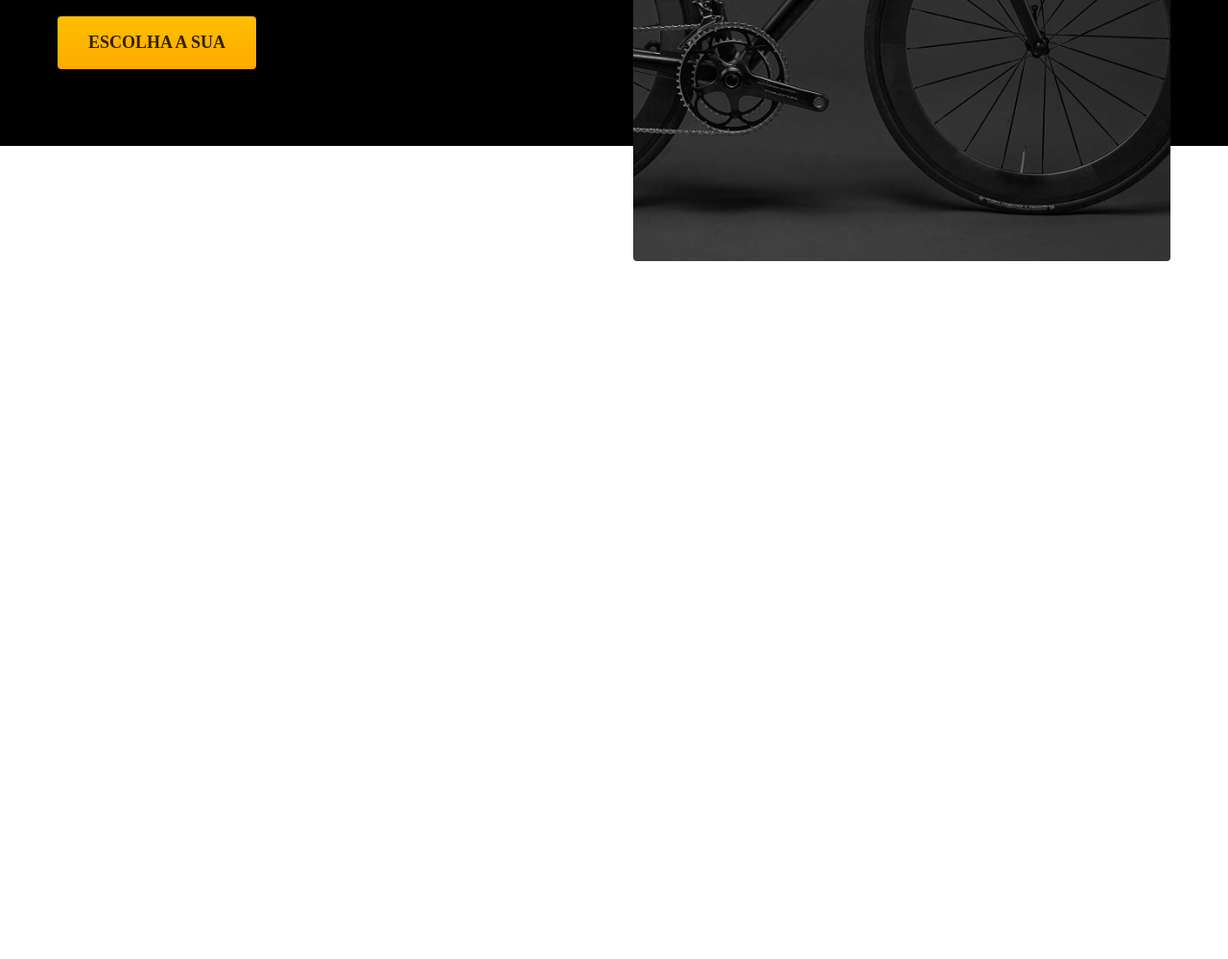
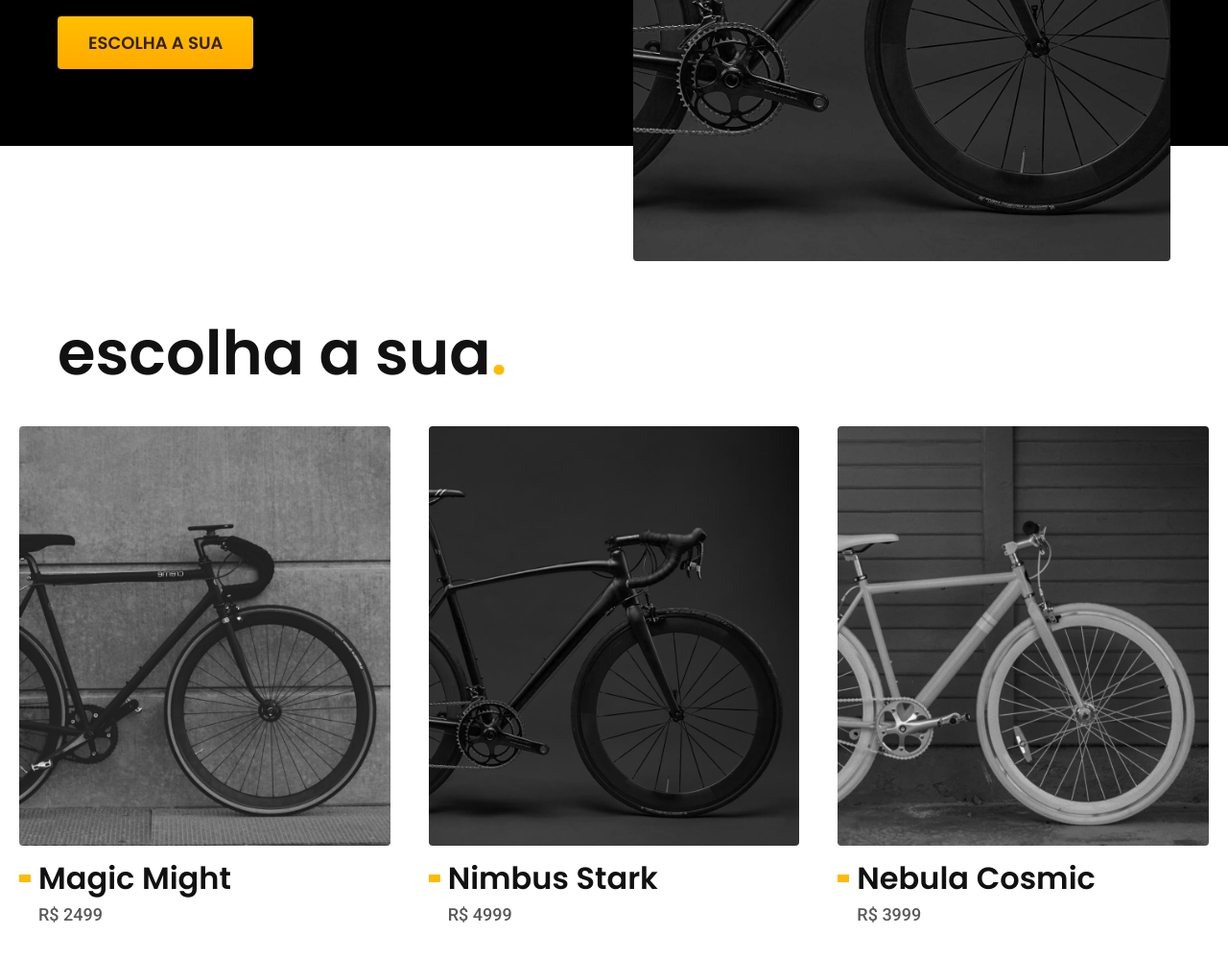
Before and after one commit to moraismariana/Bikcraft, a plain HTML site: page index.html in a window 1280 px wide. Shown: the part 515-1514 px from the top of the page at 96% size. Before the commit the page ends 800 px from the top, so only its background shows below. Drawn offline with Linux system fonts and the light colour scheme.

Commit message:
lista bicicletas

```diff
--- /dev/null
+++ b/css/bicicletas-lista.css
@@ -0,0 +1,65 @@
+.bicicletas-lista {
+  padding: 60px 0;
+}
+
+.bicicletas-lista h2 {
+  margin-bottom: 40px;
+}
+
+.bicicletas-lista ul {
+  display: flex;
+  gap: 40px;
+  padding: 0 20px;
+  max-width: 1400px;
+  margin-left: auto;
+  margin-right: auto;
+  overflow-x: auto;
+}
+::-webkit-scrollbar {
+  height: 0px;
+}
+
+.bicicletas-lista li {
+  min-width: 280px;
+}
+
+.bicicletas-lista a {
+  display: block;
+}
+
+.bicicletas-lista img {
+  margin-bottom: 16px;
+}
+
+.bicicletas-lista h3 {
+  margin-bottom: 8px;
+  display: flex;
+  align-items: center;
+}
+
+.bicicletas-lista h3::before {
+  content: "";
+  display: inline-block;
+  height: 8px;
+  width: 12px;
+  margin-right: 8px;
+  background-color: #ffbb00;
+  transition: width 0.2s;
+}
+
+.bicicletas-lista a:hover h3::before {
+  width: 24px;
+}
+
+.bicicletas-lista li span {
+  padding-left: 20px;
+}
+
+@media (max-width: 800px) {
+  .bicicletas-lista {
+    padding-bottom: 60px;
+  }
+  .bicicletas-lista ul {
+    gap: 20px;
+  }
+}
--- a/css/header.css
+++ b/css/header.css
@@ -5,10 +5,6 @@
   justify-content: space-between;
   align-items: center;
   padding: 20px;
-  /* container */
-  max-width: 1160px;
-  margin-left: auto;
-  margin-right: auto;
 }
 
 .header-menu {
--- a/css/introducao.css
+++ b/css/introducao.css
@@ -8,11 +8,6 @@
   display: grid;
   grid-template-columns: 1fr 1fr;
   gap: 0px 40px;
-  /* container */
-  padding: 0px 20px;
-  max-width: 1160px;
-  margin-left: auto;
-  margin-right: auto;
 }
 
 .introducao-conteudo {
@@ -23,7 +18,6 @@
 .introducao img {
   height: 100%;
   object-fit: cover;
-  border-radius: 4px;
 }
 
 .introducao h1 {
@@ -32,15 +26,6 @@
 
 .introducao p {
   margin-bottom: 20px;
-}
-
-@media (max-width: 1200px) {
-  .introducao h1 {
-    font-size: 3rem;
-  }
-  .introducao p {
-    font-size: 1.125rem;
-  }
 }
 
 @media (max-width: 800px) {
@@ -58,7 +43,6 @@
     padding-bottom: 0px;
   }
   .introducao h1 {
-    font-size: 2rem;
     margin-bottom: 16px;
   }
   .introducao img {
@@ -66,10 +50,3 @@
     width: 100%;
   }
 }
-
-@media (max-width: 600px) {
-  .botao {
-    padding: 0.75rem 1rem;
-    font-size: 1rem;
-  }
-}
--- a/css/padrao.css
+++ b/css/padrao.css
@@ -1,10 +1,14 @@
-/* reset inicial */
+/* reset / deficições iniciais */
 body {
   margin: 0px;
   font-family: Arial, Helvetica, sans-serif;
+  color: #111111;
 }
 
 h1,
+h2,
+h3,
+h4,
 ul,
 p {
   margin: 0px;
@@ -23,6 +27,18 @@ a {
 img {
   max-width: 100%;
   display: block;
+}
+
+img[src$=".jpg"] {
+  border-radius: 4px;
+}
+
+.container {
+  box-sizing: border-box;
+  max-width: 1200px;
+  padding: 0 20px;
+  margin-left: auto;
+  margin-right: auto;
 }
 
 /* cores de texto */
@@ -205,6 +221,27 @@ img {
   line-height: 1.3;
 }
 
+/* media tipografia */
+@media (max-width: 1200px) {
+  .font-1-xxl {
+    font-size: 3rem;
+  }
+  .font-2-l,
+  .font-2-l-b {
+    font-size: 1.125rem;
+  }
+}
+
+@media (max-width: 800px) {
+  .font-1-xxl {
+    font-size: 2rem;
+  }
+  .font-1-xl,
+  .font-2-xl {
+    font-size: 1.5rem;
+  }
+}
+
 /* botao */
 .botao {
   display: inline-block;
@@ -222,3 +259,9 @@ img {
 .botao:hover {
   background: linear-gradient(#ffb60d, #e59317);
 }
+@media (max-width: 600px) {
+  .botao {
+    padding: 0.75rem 1rem;
+    font-size: 1rem;
+  }
+}
--- a/css/style.css
+++ b/css/style.css
@@ -1,3 +1,4 @@
 @import "./padrao.css";
 @import "./header.css";
 @import "./introducao.css";
+@import "./bicicletas-lista.css";
--- a/index.html
+++ b/index.html
@@ -7,11 +7,15 @@
   <title>Bikcraft - Bicicletas Elétricas</title>
   <meta name="description" content="Bicicletas elétricas de alta precisão e qualidade,  feitas sob medida para o cliente. Explore o mundo na sua velocidade com a Bikcraft.">
   <link rel="stylesheet" href="./css/style.css">
+  <!-- fontes -->
+  <link rel="preconnect" href="https://fonts.googleapis.com">
+  <link rel="preconnect" href="https://fonts.gstatic.com" crossorigin>
+  <link href="https://fonts.googleapis.com/css2?family=Poppins:wght@400;600&family=Roboto:wght@400;500&display=swap" rel="stylesheet">
 </head>
 
 <body>
   <header class="header-bg bg-c12">
-    <div class="header bg-c12">
+    <div class="header container">
       <a href="./">
         <img src="./img/bikcraft.svg" alt="Bikcraft">
       </a>
@@ -25,7 +29,7 @@
     </div>
   </header>
   <main class="introducao-bg">
-    <div class="introducao">
+    <div class="introducao container">
       <div class="introducao-conteudo">
         <h1 class="font-1-xxl cw">Bicicletas feitas sob medida<span class="p1">.</span></h1>
         <p class="font-2-l c5">Bicicletas elétricas de alta precisão e qualidade feitas sob medida para o cliente. Explore o mundo na sua velocidade com a Bikcraft.</p>
@@ -36,6 +40,32 @@
       </div>
     </div>
   </main>
+  <article class="bicicletas-lista">
+    <h2 class="container font-1-xxl">escolha a sua<span class="p1">.</span></h2>
+    <ul>
+      <li>
+        <a href="./bicicletas/magic.html">
+          <img src="./img/bicicletas/magic-home.jpg" alt="Bicicleta preta">
+          <h3 class="font-1-xl">Magic Might</h3>
+          <span class="font-2-m c8">R$ 2499</span>
+        </a>
+      </li>
+      <li>
+        <a href="./bicicletas/nimbus.html">
+          <img src="./img/bicicletas/nimbus-home.jpg" alt="Bicicleta preta">
+          <h3 class="font-1-xl">Nimbus Stark</h3>
+          <span class="font-2-m c8">R$ 4999</span>
+        </a>
+      </li>
+      <li>
+        <a href="./bicicletas/nebula.html">
+          <img src="./img/bicicletas/nebula-home.jpg" alt="Bicicleta preta">
+          <h3 class="font-1-xl">Nebula Cosmic</h3>
+          <span class="font-2-m c8">R$ 3999</span>
+        </a>
+      </li>
+    </ul>
+  </article>
 </body>
 
 </html>
```
